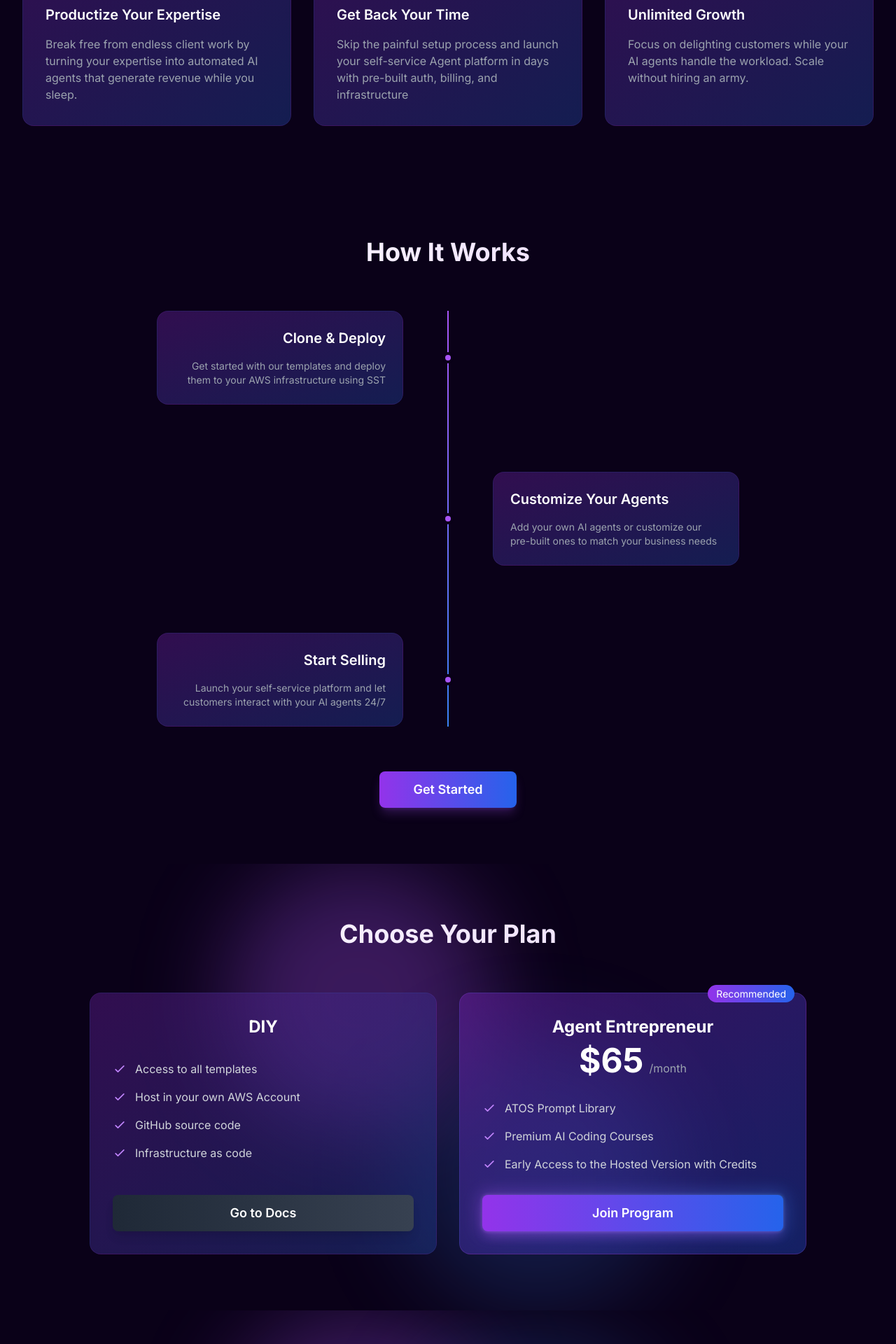
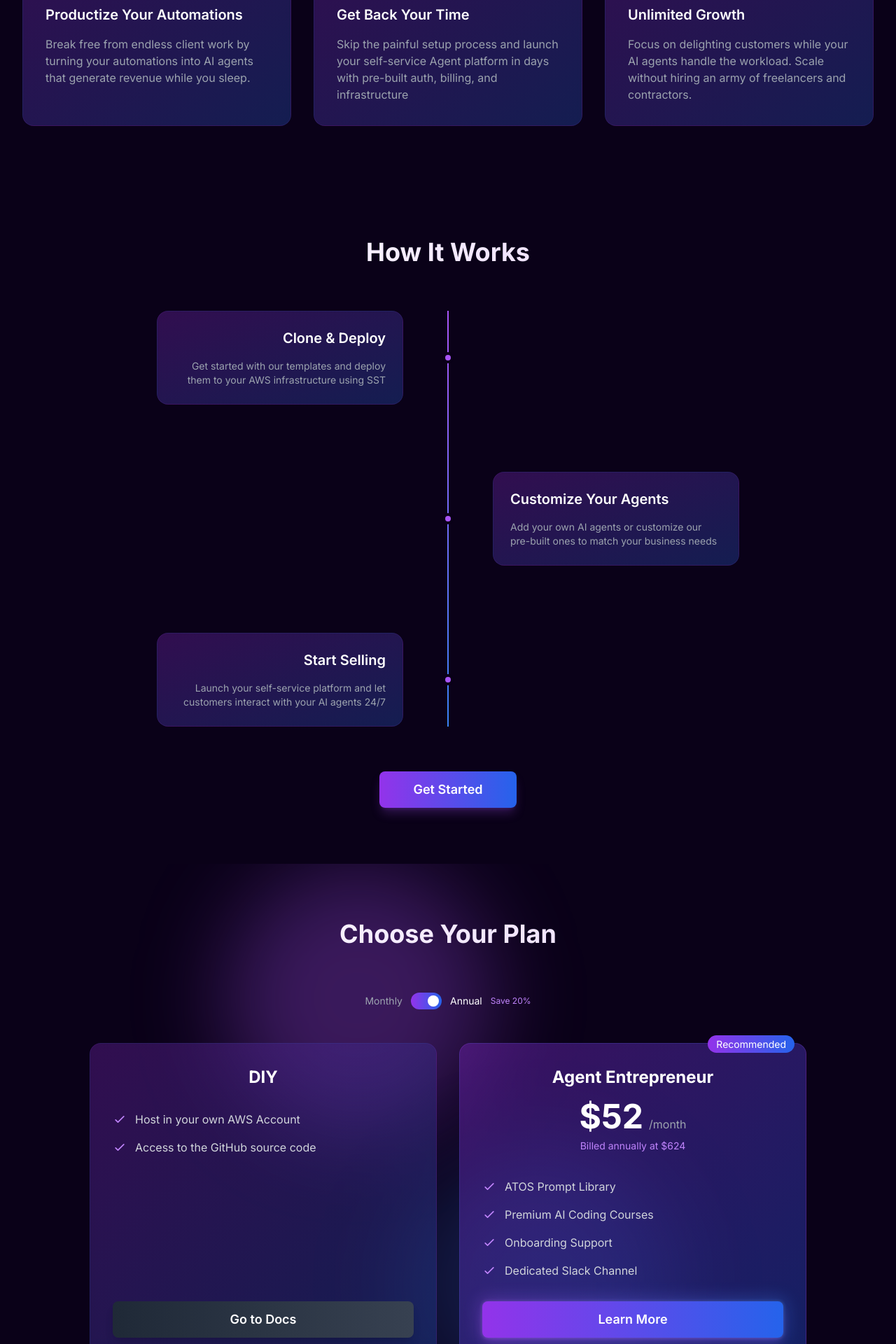
Before and after one commit to tfcbot/agentic-landing-page-template, a Next.js app: page / in a window 1280 px wide. Shown: the part 880-2800 px from the top of the page at 70% size. Built offline with nearby package versions, Linux system fonts and the light colour scheme.

Commit message:
update copy

```diff
--- a/app/components/sections/Benefits.tsx
+++ b/app/components/sections/Benefits.tsx
@@ -3,8 +3,8 @@ import { IconEfficiency, IconCollaboration, IconAnalytics } from './icons';
 export default function Benefits() {
   const benefits = [
     {
-      title: "Productize Your Expertise",
-      description: "Break free from endless client work by turning your expertise into automated AI agents that generate revenue while you sleep.",
+      title: "Productize Your Automations",
+      description: "Break free from endless client work by turning your automations into AI agents that generate revenue while you sleep.",
       icon: <IconEfficiency className="w-12 h-12 text-purple-400" />
     },
     {
@@ -14,7 +14,7 @@ export default function Benefits() {
     },
     {
       title: "Unlimited Growth",
-      description: "Focus on delighting customers while your AI agents handle the workload. Scale without hiring an army.",
+      description: "Focus on delighting customers while your AI agents handle the workload. Scale without hiring an army of freelancers and contractors.",
       icon: <IconAnalytics className="w-12 h-12 text-purple-400" />
     }
   ];
@@ -23,7 +23,7 @@ export default function Benefits() {
     <section className="py-20 bg-[#0A0118]" id="benefits">
       <div className="max-w-7xl mx-auto px-4 sm:px-6 lg:px-8">
         <h2 className="text-4xl font-bold text-center mb-16 bg-clip-text text-transparent bg-gradient-to-r from-white to-purple-200">
-          Go From Overworked to
+          The Benefits of Building Your Team
         </h2>
         <div className="grid md:grid-cols-3 gap-8">
           {benefits.map((benefit, index) => (
--- a/app/components/sections/FAQ.tsx
+++ b/app/components/sections/FAQ.tsx
@@ -2,16 +2,28 @@ export default function FAQ() {
   const faqs = [
     {
       question: "How do I start building my AI team?",
-      answer: "Getting started is easy. Clone our templates from GitHub, customize your agents using our documentation, and deploy them to your infrastructure. Our community is here to help you every step of the way."
+      answer: "Getting started is easy. Clone our templates from GitHub, customize your agents using our documentation, and deploy them to your infrastructure."
     },
     {
-      question: "What types of AI team members can I create?",
-      answer: "You can create any type of AI agent - from customer support and data analysis to development and strategy. Our templates provide a foundation that you can extend for your specific needs."
+      question: "Do I have to build the agents myself?",
+      answer: "No you can use the agents example agents as a starting point. You can also modify their prompts and code to fit your needs."
     },
     {
-      question: "How do I manage my AI team?",
-      answer: "Our platform includes built-in tools for monitoring agent performance, managing workloads, and optimizing team coordination. You can easily track metrics, set permissions, and scale your team as needed."
+      question: "How much support do I get from the commmunity?",
+      answer: "You get best effort support in the community. Annual members get a private slack channel and dedicated support to help you get started"
     },
+    {
+      question: "How much does it cost?",
+      answer: "The DIY plan is free. The annual plan is $52/month and the monthly plan is $65/month"
+    },
+    {
+      question: "Can I get a refund?",
+      answer: "No refunds are offered as the code is open source. You can cancel your subscription at any time. You will have access to the community until the end of your billing cycle."
+    },
+    {
+      question: "Do you take requests for bulding new agents?",
+      answer: "Not at this time. Although this may change in the future. If you want strategic help you can purchase dedicated support through an annual membership."
+    }
   ];
 
   return (
@@ -22,7 +34,7 @@ export default function FAQ() {
 
       <div className="max-w-3xl mx-auto px-4 sm:px-6 lg:px-8 relative">
         <h2 className="text-4xl font-bold text-center mb-12 bg-clip-text text-transparent bg-gradient-to-r from-white to-purple-200">
-          Building Your Team
+         FAQs
         </h2>
         <div className="space-y-6">
           {faqs.map((faq, index) => (
--- a/app/components/sections/Pricing.tsx
+++ b/app/components/sections/Pricing.tsx
@@ -1,19 +1,23 @@
 'use client';
-import React from 'react';
+import React, { useState } from 'react';
 
 export default function Pricing() {
+  const [isAnnual, setIsAnnual] = useState(true);
+
   const freePlanFeatures = [
-    "Access to all templates",
     "Host in your own AWS Account",
-    "GitHub source code",
-    "Infrastructure as code"
+    "Access to the GitHub source code",
   ];
 
   const paidPlanFeatures = [
     "ATOS Prompt Library",
     "Premium AI Coding Courses",
-    "Early Access to the Hosted Version with Credits",
+    "Onboarding Support",
+    "Dedicated Slack Channel"
   ];
+
+  const monthlyPrice = 65;
+  const annualPrice = 52; // $624/year = $52/month
 
   return (
     <section className="py-20 bg-[#0A0118] relative overflow-hidden" id="pricing">
@@ -25,6 +29,21 @@ export default function Pricing() {
         <h2 className="text-4xl font-bold text-center mb-16 bg-clip-text text-transparent bg-gradient-to-r from-white to-purple-200">
           Choose Your Plan
         </h2>
+
+        {/* Billing Toggle */}
+        <div className="flex justify-center items-center space-x-3 mb-12">
+          <span className={`text-sm transition-colors duration-300 ${!isAnnual ? 'text-white' : 'text-gray-400'}`}>Monthly</span>
+          <button
+            onClick={() => setIsAnnual(!isAnnual)}
+            className="relative inline-flex h-6 w-11 items-center rounded-full bg-gradient-to-r from-purple-600 to-blue-600"
+          >
+            <span className={`inline-block h-4 w-4 transform rounded-full bg-white transition-all duration-300 ease-in-out ${isAnnual ? 'translate-x-6' : 'translate-x-1'}`} />
+          </button>
+          <span className={`text-sm transition-colors duration-300 ${isAnnual ? 'text-white' : 'text-gray-400'}`}>Annual</span>
+          <span className={`text-xs text-purple-400 transition-opacity duration-300 ${isAnnual ? 'opacity-100' : 'opacity-0'}`}>
+            Save 20%
+          </span>
+        </div>
 
         <div className="grid md:grid-cols-2 gap-8 max-w-5xl mx-auto">
           {/* Free Plan */}
@@ -73,8 +92,21 @@ export default function Pricing() {
               </div>
               <h3 className="text-2xl font-bold text-white text-center mb-2">Agent Entrepreneur</h3>
               <div className="text-center mb-8">
-                <span className="text-5xl font-bold text-white">$65</span>
-                <span className="text-gray-400 ml-2">/month</span>
+                <div className="relative h-16 flex items-center justify-center">
+                  <div className={`absolute transition-all duration-300 transform ${isAnnual ? 'opacity-100 translate-y-0' : 'opacity-0 translate-y-4'}`}>
+                    <span className="text-5xl font-bold text-white">${annualPrice}</span>
+                    <span className="text-gray-400 ml-2">/month</span>
+                  </div>
+                  <div className={`absolute transition-all duration-300 transform ${!isAnnual ? 'opacity-100 translate-y-0' : 'opacity-0 translate-y-4'}`}>
+                    <span className="text-5xl font-bold text-white">${monthlyPrice}</span>
+                    <span className="text-gray-400 ml-2">/month</span>
+                  </div>
+                </div>
+                <div className="h-6 relative overflow-hidden">
+                  <div className={`text-sm text-purple-400 transition-all duration-300 transform ${isAnnual ? 'opacity-100 translate-y-0' : 'opacity-0 translate-y-4'}`}>
+                    Billed annually at $624
+                  </div>
+                </div>
               </div>
 
               <ul className="space-y-4 mb-8">
@@ -83,7 +115,16 @@ export default function Pricing() {
                     <svg className="w-5 h-5 text-purple-400 mr-3" fill="none" stroke="currentColor" viewBox="0 0 24 24">
                       <path strokeLinecap="round" strokeLinejoin="round" strokeWidth={2} d="M5 13l4 4L19 7" />
                     </svg>
-                    {feature}
+                    <span className={`transition-all duration-300 ${feature === "Dedicated Slack Channel" && !isAnnual ? "line-through opacity-50" : "opacity-100"}`}>
+                      {feature}
+                    </span>
+                    <div className="relative h-4 overflow-hidden inline-block ml-2">
+                      {feature === "Dedicated Slack Channel" && (
+                        <span className={`text-xs text-purple-400 absolute transition-transform duration-300 ${!isAnnual ? 'translate-y-0' : 'translate-y-8'}`}>
+                          (Annual Only)
+                        </span>
+                      )}
+                    </div>
                   </li>
                 ))}
               </ul>
@@ -103,7 +144,7 @@ export default function Pricing() {
                   after:absolute after:inset-[-1px] after:rounded-lg after:bg-gradient-to-r
                   after:from-purple-400/40 after:to-blue-400/40 after:animate-pulse after:-z-[1] after:blur-[2px]"
               >
-                Join Program
+                Learn More
               </a>
             </div>
           </div>
--- a/app/components/sections/WhoFor.tsx
+++ b/app/components/sections/WhoFor.tsx
@@ -1,16 +1,16 @@
 export default function WhoFor() {
   const idealUsers = [
     {
-      title: "AI Entrepreneurs",
-      description: "Perfect for founders building AI-powered products who need a production-ready infrastructure"
+      title: "AI Automation Agencies",
+      description: "10x your agency revenue with AI agents that work 24/7, delivering consistent results while you sleep"
     },
     {
-      title: "Development Teams",
-      description: "Ideal for teams looking to integrate AI agents into their existing workflows and processes"
+      title: "AI Consultants & Strategists",
+      description: "Become the go-to AI expert in your field by delivering enterprise-grade solutions in half the time"
     },
     {
-      title: "AI Consultants",
-      description: "Built for consultants who want to deliver custom AI solutions to multiple clients efficiently"
+        title: "AI Coaches",
+      description: "Create premium, personalized experiences that wow your clients and command higher rates"
     }
   ];
 
@@ -22,7 +22,7 @@ export default function WhoFor() {
 
       <div className="max-w-7xl mx-auto px-4 sm:px-6 lg:px-8 relative">
         <h2 className="text-4xl font-bold text-center mb-12 bg-clip-text text-transparent bg-gradient-to-r from-white to-purple-200">
-          Built For AI Teams
+          Built For Technical Entrepreneurs
         </h2>
         <div className="grid md:grid-cols-3 gap-8">
           {idealUsers.map((user, index) => (
```
